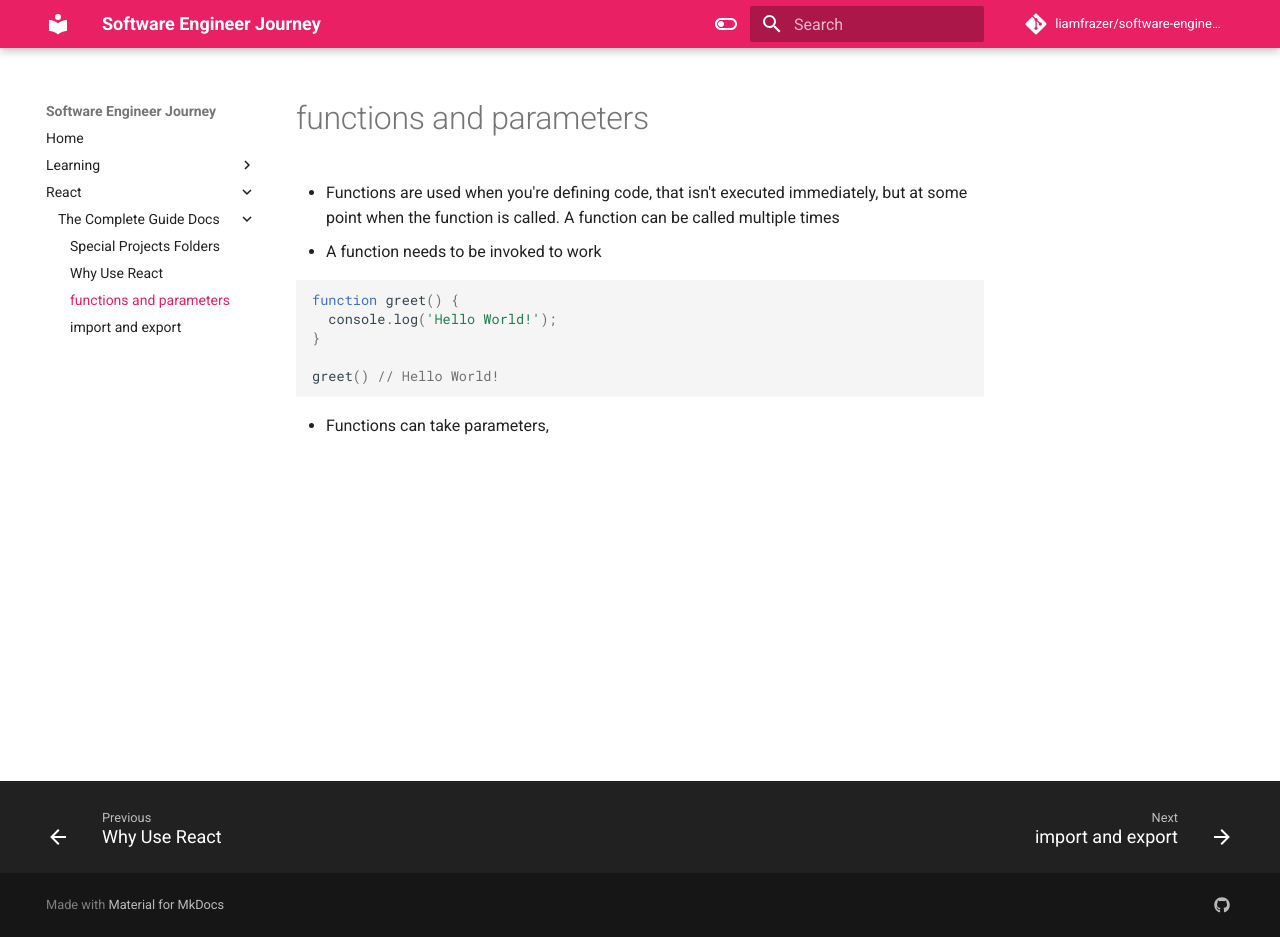
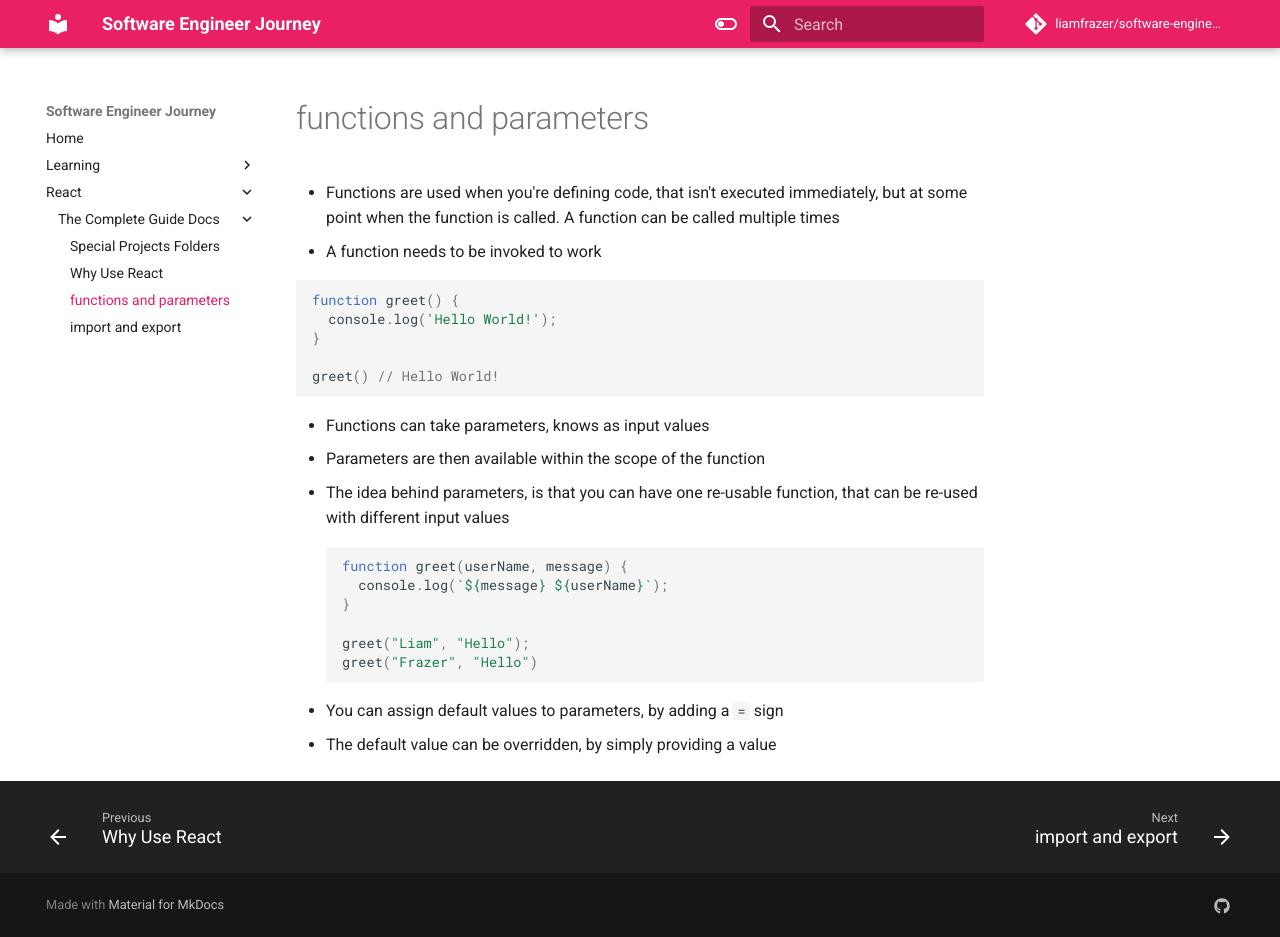
Before and after one commit to liamfrazer/software-engineer-journey, an MkDocs documentation site: the page built from docs/React/The Complete Guide Docs/functions and parameters.md, in a window 1280 px wide and 937 px high. Built offline with MkDocs 1.6.1 and Material for MkDocs 9.7.7, drawn with Linux system fonts in a browser that asks for light colours; comment, search, counter and statistics services are not loaded.

Commit message:
vault backup: 2023-12-09 17:00:50

````diff
--- a/docs/React/The Complete Guide Docs/functions and parameters.md
+++ b/docs/React/The Complete Guide Docs/functions and parameters.md
@@ -17,4 +17,17 @@ function greet() {
 greet() // Hello World!
 ```
 
-* Functions can take parameters,
+* Functions can take parameters, knows as input values
+* Parameters are then available within the scope of the function
+* The idea behind parameters, is that you can have one re-usable function, that can be re-used with different input values
+```js
+function greet(userName, message) {
+  console.log(`${message} ${userName}`);
+}
+
+greet("Liam", "Hello");
+greet("Frazer", "Hello")
+```
+
+* You can assign default values to parameters, by adding a `=` sign
+* The default value can be overridden, by simply providing a value
````
